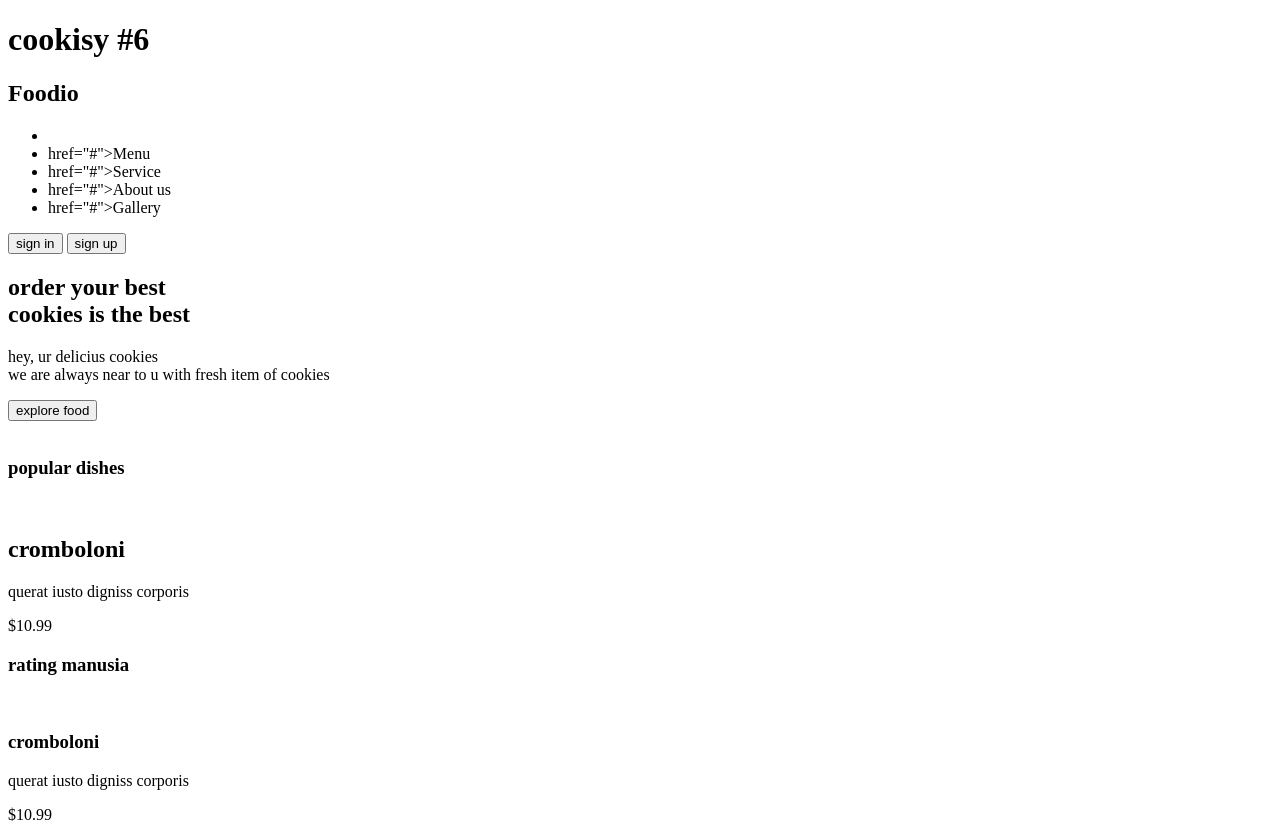
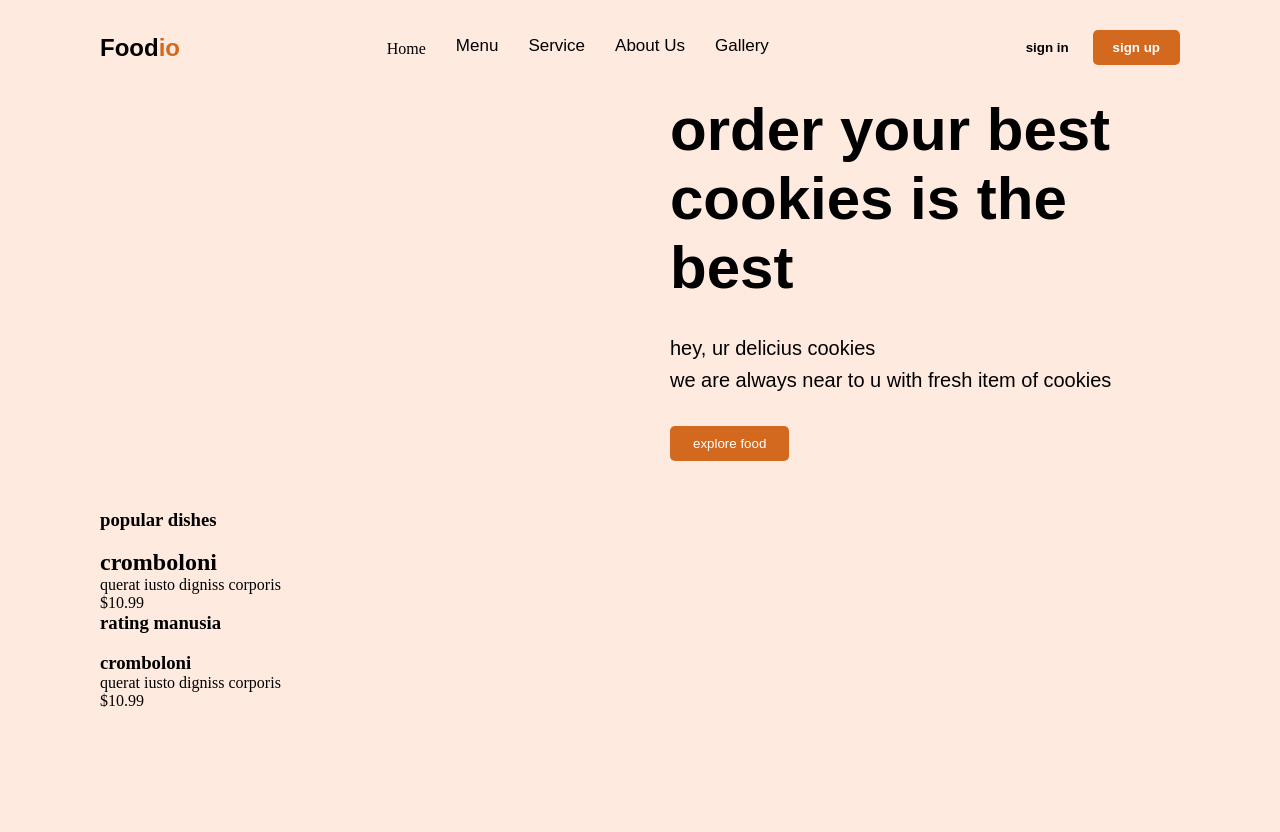
Before and after one commit to flowersyie/PGWF04, a plain HTML site: page index.html in a window 1280 px wide. After the commit the page ends 800 px from the top, so only its background shows below. Drawn offline with Linux system fonts and the light colour scheme.

Commit message:
menambahkan code css

```diff
--- a/index.html
+++ b/index.html
@@ -2,22 +2,21 @@
 <html lang="en">
 <head>
     <meta charset="UTF-8">
+    <link rel="stylesheet" href="style.css">
     <meta name="viewport" content="width=device-width, initial-scale=1.0">
     <title>Bakery Imuut</title>
 </head>
-<body>
-    <h1>cookisy #6</h1>
-</body>
+
 <body>
     <section class="menu">
         <div class="nav">
             <div class="logo"><h1>Food<b>io</b></h1></div>
             <ul>
-                <li><a class="active" href="#"></a></li>
-                <li><a> href="#">Menu</a></li>
-                <li><a> href="#">Service</a></li>
-                <li><a> href="#">About us</a></li>
-                <li><a> href="#">Gallery</a></li>
+                <li><a class="active" href="#"></a>Home</li>
+                <li><a href="#">Menu</a></li>
+                <li><a href="#">Service</a></li>
+                <li><a href="#">About Us</a></li>
+                <li><a href="#">Gallery</a></li>
             </ul>
             <div>
                 <input class="signin" type="submit" value="sign in" name="signin">
--- a/style.css
+++ b/style.css
@@ -1,4 +1,112 @@
+*,::after,::before {
+    box-sizing: border-box;
+    margin: 0;
+    padding: 0;
+}
 body {
-    background-color: blueviolet;
-    color: rgb(15, 16, 16);
+    margin: 0 100px;
+    background-color: #ffeae0;
 }
+
+.nav {
+    width: 100%;
+    display: flex;
+    justify-content: space-between;
+    align-items: center;
+    padding: 30px 0;
+}
+
+.nav .logo h1 {
+    font-weight: 600;
+    font-family: sans-serif;
+    color: black;
+}
+
+.nav .logo b{
+    color: chocolate;
+}
+
+.nav ul {
+    display: flex;
+    list-style: none;
+}
+.nav ul li {
+    margin-right: 30px;
+}
+
+.nav ul li a {
+    text-decoration: none;
+    color: black;
+    font-weight: 500;
+    font-family: sans-serif;
+    font-size: 17px;
+}
+
+.nav ul .active::after {
+    content: '';
+    width: 50%;
+    height: 3px;
+    color: chocolate;
+    display: flex;
+    position: relative;
+    margin-left: 10px;
+}
+
+input{
+    padding: 10px 20px;
+    cursor: pointer;
+    font-weight: 600;
+}
+
+.signin {
+    background: transparent;
+    border: none;
+}
+
+.signup {
+    background-color: chocolate;
+    color: white;
+    border: none;
+    border-radius: 5px;
+}
+
+.content {
+    display: grid;
+    grid-template-columns: 50% auto;
+    gap: 30px;
+    align-items: center;
+    justify-content: space-between;
+    width: 100%;
+}
+
+.content .content-left {
+    display: block;
+    width: 100%;
+}
+
+.content .content-left .info {
+    max-width: 100%;
+    display: flex;
+    flex-direction: column;
+}
+.content .content-left .info h2 {
+    font-size: 60px;
+    font-family: sans-serif;
+    margin-bottom: 30px;
+}
+
+.content .content-left .info p {
+    font-size: 20px;
+    line-height: 2pc;
+    font-family: sans-serif;
+    margin-bottom: 30px;
+}
+
+.content .content-left button {
+    padding: 10px 23px;
+    background-color: chocolate;
+    color: white;
+    border: none;
+    border-radius: 5px;
+    cursor: pointer;
+}
```
